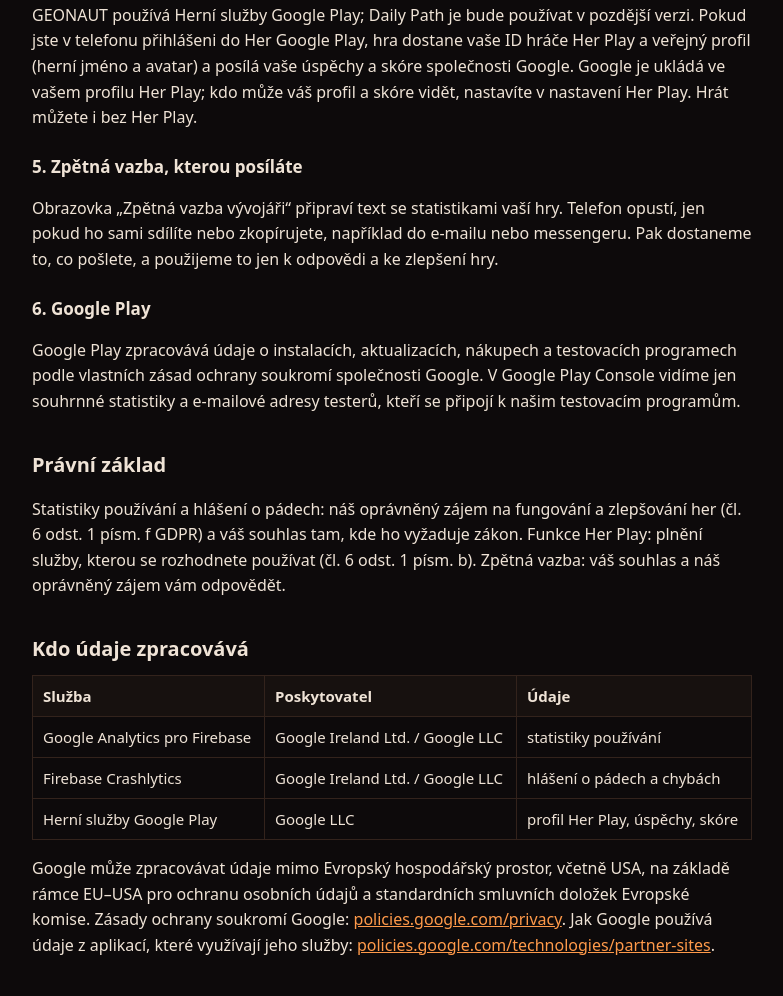
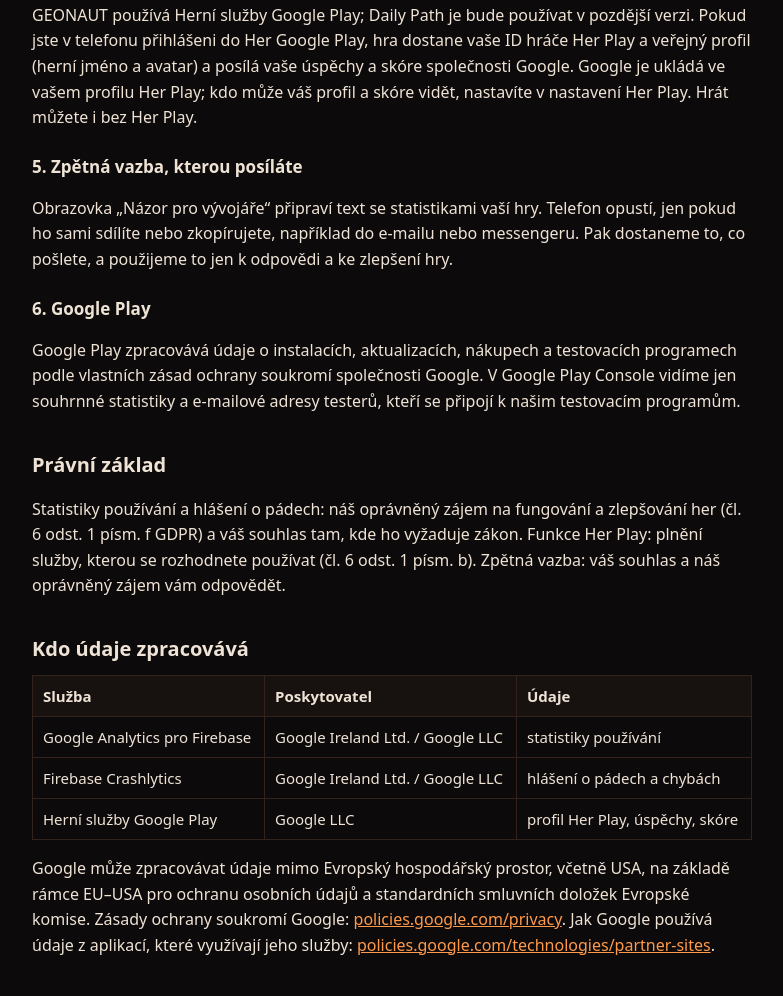
Before and after one commit to SilverLoomStudio/SilverLoomStudio.github.io, a plain HTML site: page privacy/cs/index.html in a window 1280 px wide. Shown: the part 1583-2579 px from the top of the page, without its empty margins (248-1031 px from the left). Drawn offline with Linux system fonts and the light colour scheme.

Commit message:
Privacy policy: the feedback screen named as in the game (en, cs) (#20)
Claude-Session: https://claude.ai/code/session_013DH97VoKqx2BTX6Fwppygw

Co-authored-by: Claude <noreply@anthropic.com>

```diff
--- a/privacy/cs/index.html
+++ b/privacy/cs/index.html
@@ -59,7 +59,7 @@
   <p>GEONAUT používá Herní služby Google Play; Daily Path je bude používat v pozdější verzi. Pokud jste v telefonu přihlášeni do Her Google Play, hra dostane vaše ID hráče Her Play a veřejný profil (herní jméno a avatar) a posílá vaše úspěchy a skóre společnosti Google. Google je ukládá ve vašem profilu Her Play; kdo může váš profil a skóre vidět, nastavíte v nastavení Her Play. Hrát můžete i bez Her Play.</p>
 
   <h3>5. Zpětná vazba, kterou posíláte</h3>
-  <p>Obrazovka „Zpětná vazba vývojáři“ připraví text se statistikami vaší hry. Telefon opustí, jen pokud ho sami sdílíte nebo zkopírujete, například do e-mailu nebo messengeru. Pak dostaneme to, co pošlete, a použijeme to jen k odpovědi a ke zlepšení hry.</p>
+  <p>Obrazovka „Názor pro vývojáře“ připraví text se statistikami vaší hry. Telefon opustí, jen pokud ho sami sdílíte nebo zkopírujete, například do e-mailu nebo messengeru. Pak dostaneme to, co pošlete, a použijeme to jen k odpovědi a ke zlepšení hry.</p>
 
   <h3>6. Google Play</h3>
   <p>Google Play zpracovává údaje o instalacích, aktualizacích, nákupech a testovacích programech podle vlastních zásad ochrany soukromí společnosti Google. V Google Play Console vidíme jen souhrnné statistiky a e-mailové adresy testerů, kteří se připojí k našim testovacím programům.</p>
```
Also changed, not shown: privacy/index.html (+1 -1 lines).
